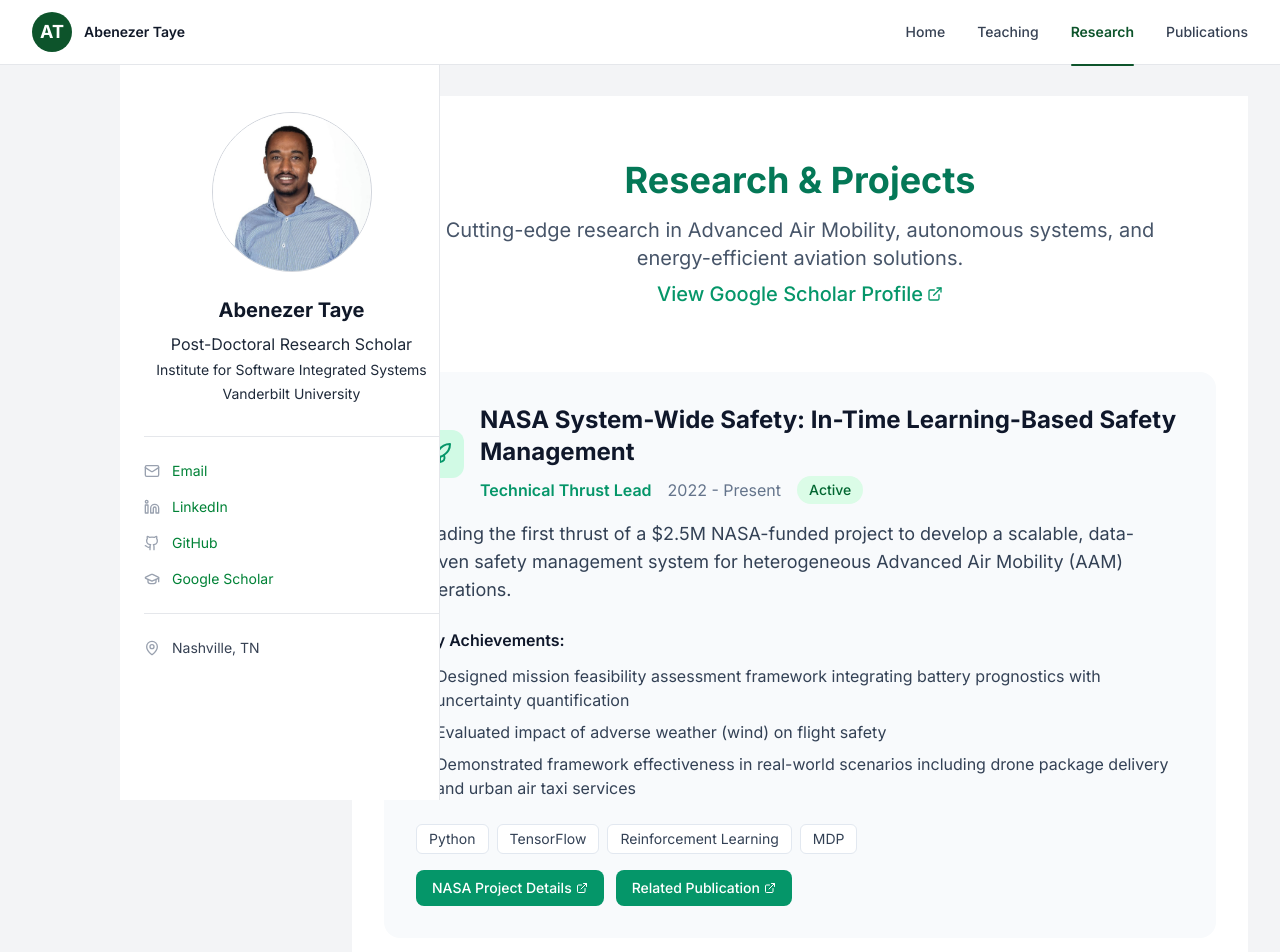
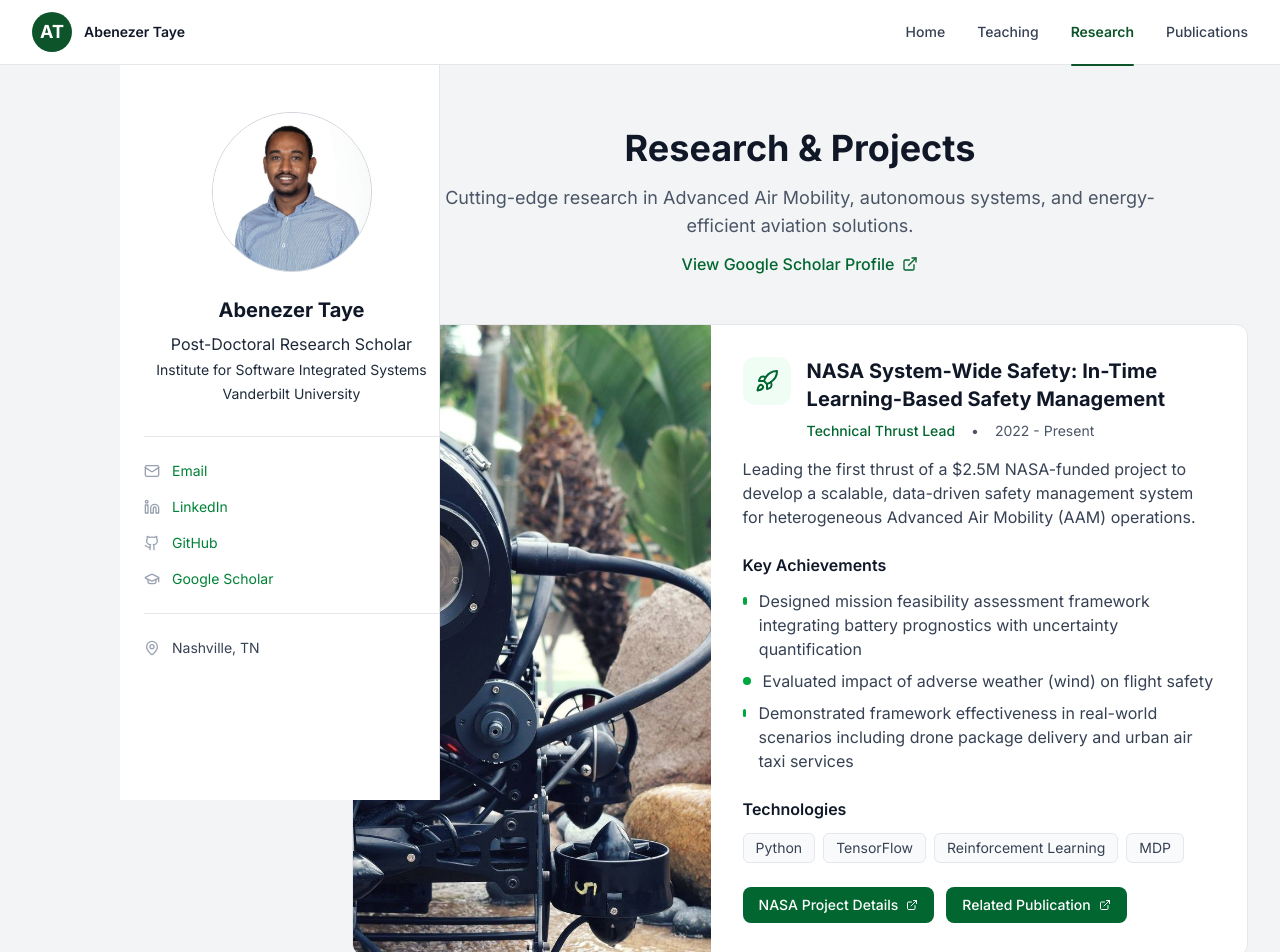
Before and after one commit to Abenezergirma/abenezertaye.github.io, a Next.js app: page /research in a window 1280 px wide. Shown: the top 952 px of the page. Built offline with nearby package versions, Linux system fonts and the light colour scheme.

Commit message:
research page updated

```diff
--- a/src/app/research/page.tsx
+++ b/src/app/research/page.tsx
@@ -1,4 +1,5 @@
 import { Rocket, Battery, Cpu, Zap, ExternalLink } from 'lucide-react';
+import Image from 'next/image';
 
 export default function Research() {
   const projects = [
@@ -15,6 +16,7 @@ export default function Research() {
       technologies: ["Python", "TensorFlow", "Reinforcement Learning", "MDP"],
       icon: Rocket,
       status: "Active",
+      image: "/images/research/auv.jpg",
       links: [
         {
           name: "NASA Project Details",
@@ -39,6 +41,7 @@ export default function Research() {
       technologies: ["PyTorch", "Neural ODEs", "Physics-Informed Neural Networks", "Python"],
       icon: Battery,
       status: "Active",
+      image: "/images/research/auv.jpg",
       links: [
         {
           name: "Publication",
@@ -59,6 +62,7 @@ export default function Research() {
       technologies: ["Python", "OpenAI Gym", "Reachability Analysis", "Multi-Agent Systems"],
       icon: Cpu,
       status: "Completed",
+      image: "/images/research/auv.jpg",
       links: [
         {
           name: "Journal Paper",
@@ -83,38 +87,15 @@ export default function Research() {
       technologies: ["Python", "Data Analysis", "Energy Modeling", "Forecasting"],
       icon: Zap,
       status: "Completed",
+      image: "/images/research/auv.jpg",
       links: [
         {
           name: "Publication",
           url: "https://scholar.google.com/citations?view_op=view_citation&hl=en&user=G04pCsMAAAAJ&citation_for_view=G04pCsMAAAAJ:Tyk-4Ss8FVUC"
         },
         {
-          name:"coference paper",
-          url:" https://www.researchgate.net/profile/Abenezer-Taye-2/publication/384222839_Energy_Demand_Analysis_for_eVTOL_Charging_Stations_in_Urban_Air_Mobility/links/6707286affe5b728123dfb8b/Energy-Demand-Analysis-for-eVTOL-Charging-Stations-in-Urban-Air-Mobility.pdf"
-        }
-      ]
-    },
-    {
-      title: "Flight Mission Feasibility Assessment for UAM Operations",
-      role: "Technical Lead",
-      period: "2022 - 2023",
-      description: "Developed real-time flight mission feasibility assessment framework integrating battery constraints and environmental factors.",
-      achievements: [
-        "Integrated battery state-of-charge predictions with weather impact analysis",
-        "Enabled real-time go/no-go decisions for drone operations",
-        "Validated framework using real-world package delivery scenarios"
-      ],
-      technologies: ["Python", "Battery Prognostics", "Uncertainty Quantification", "Real-time Systems"],
-      icon: Rocket,
-      status: "Completed",
-      links: [
-        {
-          name: "Journal Paper",
-          url: "https://scholar.google.com/citations?view_op=view_citation&hl=en&user=G04pCsMAAAAJ&citation_for_view=G04pCsMAAAAJ:d1gkVwhDpl0C"
-        },
-        {
           name: "Conference Paper",
-          url: "https://arxiv.org/pdf/2211.02147"
+          url: "https://www.researchgate.net/profile/Abenezer-Taye-2/publication/384222839_Energy_Demand_Analysis_for_eVTOL_Charging_Stations_in_Urban_Air_Mobility/links/6707286affe5b728123dfb8b/Energy-Demand-Analysis-for-eVTOL-Charging-Stations-in-Urban-Air-Mobility.pdf"
         }
       ]
     }
@@ -123,58 +104,61 @@ export default function Research() {
   const testingPlatforms = [
     {
       name: "eVTOL simulators",
-      description: "High-fidelity simulation environments for electric vertical takeoff and landing aircraft"
+      description: "High-fidelity simulation environments for electric vertical takeoff and landing aircraft",
+      image: "/images/research/roo.png"
     },
     {
       name: "sUAS hardware flight testing",
-      description: "Real-world testing with small unmanned aerial systems"
+      description: "Real-world testing with small unmanned aerial systems",
+      image: "/images/research/roo.png"
     },
     {
       name: "Battery digital twins",
-      description: "Virtual replicas of battery systems for predictive maintenance and optimization"
+      description: "Virtual replicas of battery systems for predictive maintenance and optimization",
+      image: "/images/research/roo.png"
     },
     {
       name: "UAM/UAS transportation networks",
-      description: "Network simulation and optimization for urban air mobility systems"
+      description: "Network simulation and optimization for urban air mobility systems",
+      image: "/images/research/roo.png"
     }
   ];
 
   return (
-    <div className="py-16 bg-white">
-      <div className="container-custom">
+    <div className="py-8">
       {/* Page Header */}
-        <div className="text-center mb-16">
-          <h1 className="text-4xl font-bold text-primary-700 mb-4">Research & Projects</h1>
-          <p className="text-xl text-secondary-600 max-w-3xl mx-auto">
+      <div className="text-center mb-12">
+        <h1 className="text-3xl md:text-4xl font-bold text-gray-900 mb-4">Research & Projects</h1>
+        <p className="text-lg text-gray-600 max-w-3xl mx-auto">
           Cutting-edge research in Advanced Air Mobility, autonomous systems, and energy-efficient aviation solutions.
-            <br />
+        </p>
         <a
           href="https://scholar.google.com/citations?user=G04pCsMAAAAJ&hl=en"
           target="_blank"
           rel="noopener noreferrer"
-              className="text-primary-600 hover:text-primary-700 font-medium inline-flex items-center gap-1 mt-2"
+          className="inline-flex items-center gap-2 text-green-800 hover:text-green-900 font-medium mt-3"
         >
           View Google Scholar Profile
           <ExternalLink className="h-4 w-4" />
         </a>
-          </p>
       </div>
 
       {/* Main Projects */}
-        <div className="space-y-12">
+      <div className="space-y-8 max-w-6xl mx-auto">
         {projects.map((project, index) => (
-            <div key={index} className="bg-secondary-50 rounded-2xl p-8 hover:shadow-lg transition-shadow duration-300">
-              <div className="flex flex-col lg:flex-row lg:items-start lg:justify-between gap-6">
-                <div className="flex-1">
-                  <div className="flex items-center gap-4 mb-4">
-                    <div className="p-3 bg-primary-100 rounded-xl">
-                      <project.icon className="h-6 w-6 text-primary-600" />
-                    </div>
-                    <div>
-                      <h2 className="text-2xl font-bold text-secondary-900">{project.title}</h2>
-                      <div className="flex items-center gap-4 mt-2">
-                        <span className="text-primary-600 font-semibold">{project.role}</span>
-                        <span className="text-secondary-500">{project.period}</span>
+          <div key={index} className="bg-white rounded-xl border border-gray-200 overflow-hidden hover:shadow-md transition-shadow duration-300">
+            <div className="flex flex-col lg:flex-row">
+              {/* Project Image */}
+              <div className="lg:w-2/5">
+                <div className="h-64 lg:h-full relative">
+                  <Image
+                    src={project.image}
+                    alt={project.title}
+                    fill
+                    className="object-cover"
+                    sizes="(max-width: 768px) 100vw, 40vw"
+                  />
+                  <div className="absolute top-4 left-4">
                     <span className={`px-3 py-1 rounded-full text-sm font-medium ${
                       project.status === 'Active'
                         ? 'bg-green-100 text-green-800'
@@ -186,26 +170,45 @@ export default function Research() {
                 </div>
               </div>
 
-                  <p className="text-secondary-700 mb-6 text-lg">{project.description}</p>
+              {/* Project Content */}
+              <div className="lg:w-3/5 p-6 lg:p-8">
+                <div className="flex items-start gap-4 mb-4">
+                  <div className="p-3 bg-green-50 rounded-xl">
+                    <project.icon className="h-6 w-6 text-green-800" />
+                  </div>
+                  <div>
+                    <h2 className="text-xl font-bold text-gray-900 mb-2">{project.title}</h2>
+                    <div className="flex items-center gap-4 text-sm text-gray-600">
+                      <span className="font-medium text-green-800">{project.role}</span>
+                      <span>•</span>
+                      <span>{project.period}</span>
+                    </div>
+                  </div>
+                </div>
+
+                <p className="text-gray-700 mb-6">{project.description}</p>
 
                 <div className="mb-6">
-                    <h3 className="font-semibold text-secondary-900 mb-3">Key Achievements:</h3>
+                  <h3 className="font-semibold text-gray-900 mb-3">Key Achievements</h3>
                   <ul className="space-y-2">
                     {project.achievements.map((achievement, idx) => (
-                        <li key={idx} className="flex items-start gap-3 text-secondary-700">
-                          <div className="w-2 h-2 bg-primary-500 rounded-full mt-2 flex-shrink-0"></div>
-                          {achievement}
+                      <li key={idx} className="flex items-start gap-3 text-gray-700">
+                        <div className="w-2 h-2 bg-green-600 rounded-full mt-2"></div>
+                        <span>{achievement}</span>
                       </li>
                     ))}
                   </ul>
                 </div>
 
-                  <div className="flex flex-wrap gap-2 mb-4">
+                <div className="mb-6">
+                  <h3 className="font-semibold text-gray-900 mb-3">Technologies</h3>
+                  <div className="flex flex-wrap gap-2">
                     {project.technologies.map((tech, idx) => (
-                      <span key={idx} className="px-3 py-1 bg-white text-secondary-700 rounded-md text-sm border border-secondary-200">
+                      <span key={idx} className="px-3 py-1 bg-gray-50 text-gray-700 rounded-md text-sm border border-gray-200">
                         {tech}
                       </span>
                     ))}
+                  </div>
                 </div>
 
                 {/* Project Links */}
@@ -217,7 +220,7 @@ export default function Research() {
                         href={link.url}
                         target="_blank"
                         rel="noopener noreferrer"
-                          className="inline-flex items-center gap-1 px-4 py-2 bg-primary-600 text-white rounded-lg hover:bg-primary-700 transition-colors text-sm font-medium"
+                        className="inline-flex items-center gap-2 px-4 py-2 bg-green-800 text-white rounded-lg hover:bg-green-900 transition-colors text-sm font-medium"
                       >
                         {link.name}
                         <ExternalLink className="h-3 w-3" />
@@ -232,42 +235,83 @@ export default function Research() {
       </div>
 
       {/* Testing Platforms Section */}
-        <section className="mt-20">
-          <div className="text-center mb-12">
-            <h2 className="text-3xl font-bold text-secondary-900 mb-4">Testing Platforms & Infrastructure</h2>
-            <p className="text-secondary-600 max-w-2xl mx-auto">
+      <section className="mt-16 max-w-6xl mx-auto">
+        <div className="text-center mb-10">
+          <h2 className="text-2xl md:text-3xl font-bold text-gray-900 mb-4">Testing Platforms & Infrastructure</h2>
+          <p className="text-gray-600 max-w-2xl mx-auto">
             State-of-the-art platforms used for validating and testing novel AAM concepts and technologies.
           </p>
         </div>
         <div className="grid grid-cols-1 md:grid-cols-2 gap-6">
           {testingPlatforms.map((platform, index) => (
-              <div key={index} className="bg-white border border-secondary-200 rounded-xl p-6 hover:shadow-md transition-shadow">
-                <h3 className="text-primary-600 font-semibold text-lg mb-2">{platform.name}</h3>
-                <p className="text-secondary-600">{platform.description}</p>
+            <div key={index} className="bg-white rounded-xl border border-gray-200 overflow-hidden hover:shadow-md transition-shadow">
+              <div className="h-48 relative">
+                <Image
+                  src={platform.image}
+                  alt={platform.name}
+                  fill
+                  className="object-cover"
+                  sizes="(max-width: 768px) 100vw, 50vw"
+                />
+              </div>
+              <div className="p-6">
+                <h3 className="text-lg font-semibold text-gray-900 mb-2">{platform.name}</h3>
+                <p className="text-gray-600">{platform.description}</p>
+              </div>
             </div>
           ))}
         </div>
       </section>
 
       {/* Research Impact Section */}
-        <section className="mt-20 text-center">
-          <div className="bg-primary-50 rounded-2xl p-12">
-            <h2 className="text-3xl font-bold text-secondary-900 mb-4">Research Impact</h2>
-            <p className="text-xl text-secondary-600 max-w-3xl mx-auto mb-8">
+      <section className="mt-16 max-w-6xl mx-auto">
+        <div className="bg-green-50 rounded-2xl p-8 md:p-12">
+          <div className="flex flex-col lg:flex-row items-center gap-8">
+            <div className="lg:w-2/3">
+              <h2 className="text-2xl md:text-3xl font-bold text-gray-900 mb-4">Research Impact</h2>
+              <p className="text-lg text-gray-600 mb-6">
                 My research contributes to safer, more efficient, and sustainable aviation through advanced autonomous systems and energy optimization.
               </p>
+              <div className="flex flex-wrap gap-4">
                 <a
                   href="https://scholar.google.com/citations?user=G04pCsMAAAAJ&hl=en"
                   target="_blank"
                   rel="noopener noreferrer"
-              className="btn-primary inline-flex items-center gap-2"
+                  className="inline-flex items-center gap-2 px-6 py-3 bg-green-800 text-white rounded-lg hover:bg-green-900 transition-colors font-medium"
                 >
                   Explore All Publications
                   <ExternalLink className="h-5 w-5" />
                 </a>
+                <a
+                  href="/publications"
+                  className="inline-flex items-center gap-2 px-6 py-3 bg-white text-green-800 rounded-lg hover:bg-gray-50 transition-colors font-medium border border-green-800"
+                >
+                  View Publications Page
+                </a>
+              </div>
+            </div>
+            <div className="lg:w-1/3">
+              <div className="bg-white p-6 rounded-xl border border-green-200">
+                <h3 className="font-semibold text-gray-900 mb-6 text-center">Key Metrics</h3>
+                <div className="grid grid-cols-3 gap-4 text-center">
+                  <div>
+                    <p className="text-2xl font-bold text-green-800">$2.5M+</p>
+                    <p className="text-sm text-gray-600">NASA Funding</p>
+                  </div>
+                  <div>
+                    <p className="text-2xl font-bold text-green-800">5+</p>
+                    <p className="text-sm text-gray-600">Projects</p>
+                  </div>
+                  <div>
+                    <p className="text-2xl font-bold text-green-800">33×</p>
+                    <p className="text-sm text-gray-600">Speedup</p>
+                  </div>
+                </div>
+              </div>
+            </div>
+          </div>
         </div>
       </section>
     </div>
-    </div>
   );
 }
```
Lines whose indentation alone changed are shown as unchanged.
